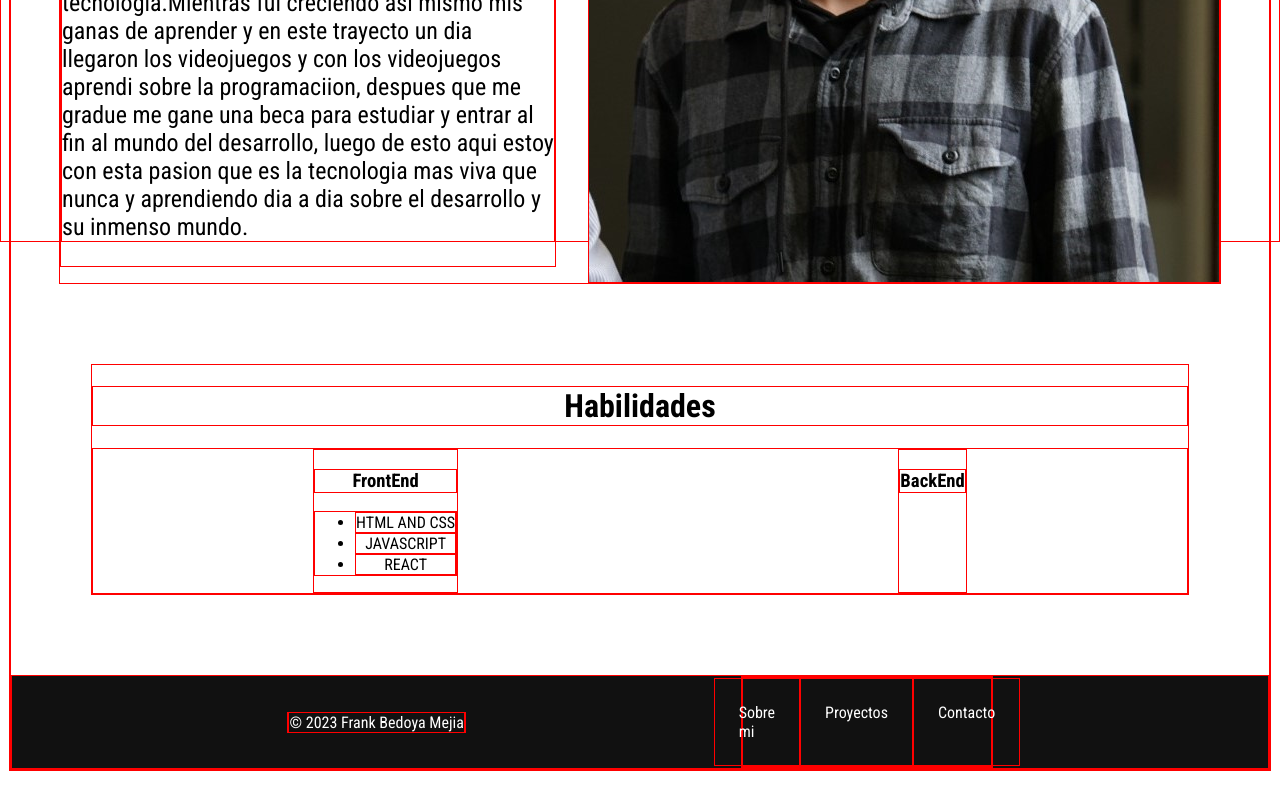
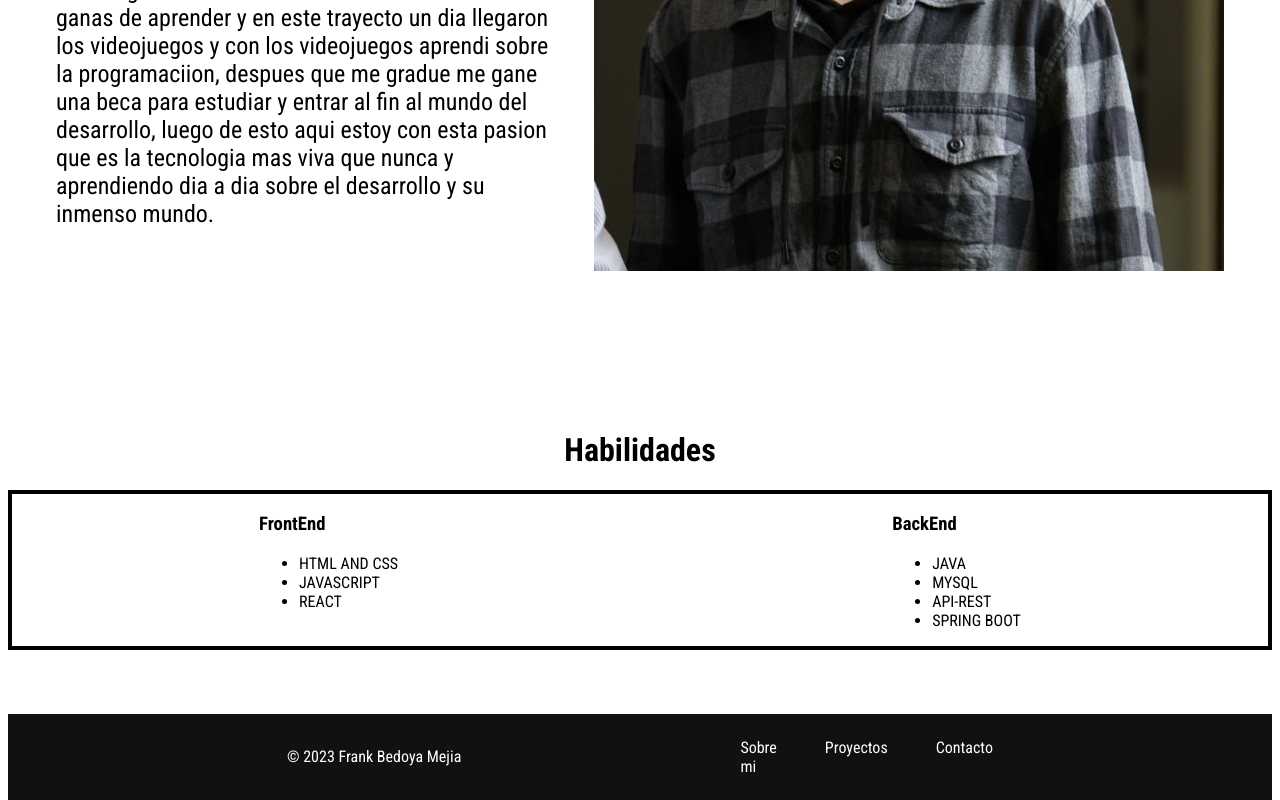
Before and after one commit to FrankBedoyaMejia/MyPortafolio, a React (Vite) app: page /sobremi in a window 1280 px wide. Shown: the part 558-1358 px from the top of the page. Before the commit the page ends 1329 px from the top, so only its background shows below. Built offline with nearby package versions, Linux system fonts and the light colour scheme.

Commit message:
Retomando proyecto luego de mucho tiempo con muchas ganas

```diff
--- a/src/Data/Product.json
+++ b/src/Data/Product.json
@@ -1,12 +1,12 @@
 
 [
   {
-    "titulo": "Dune",
-    "descripcion": "Set in a distant future, Dune follows the story of Paul Atreides as he navigates political intrigue, interplanetary conflicts, and the mystical powers of the desert planet Arrakis.",
+    "titulo": "Romeo Chicken",
+    "descripcion": "Pagina web creada con el fin de dar mas vision de productos y ayudar a incrementar ventas con esta misma.",
     "image": "/src/img/1304-37.jpg"
   },
   {
-    "titulo": "Foundation",
+    "titulo": "Api-Res",
     "descripcion": "In a crumbling Galactic Empire, Hari Seldon uses his mathematical theory of psychohistory to predict the impending fall of civilization and establish the Foundation to preserve human knowledge.",
     "image": "/src/img/1304-37.jpg"
   },
--- a/src/components/Habilidades.jsx
+++ b/src/components/Habilidades.jsx
@@ -14,8 +14,15 @@ export const Habilidades = () => {
               <li>REACT</li>
             </ul>
           </div>
+
           <div className="back">
             <h3>BackEnd</h3>
+            <ul>
+              <li>JAVA</li>
+              <li>MYSQL</li>
+              <li>API-REST</li>
+              <li>SPRING BOOT</li>
+            </ul>
           </div>
         </div>
       </div>
--- a/src/components/SobreMiPrincipal.jsx
+++ b/src/components/SobreMiPrincipal.jsx
@@ -7,7 +7,7 @@ export const SobreMiPrincipal = () => {
         <div className="letras">
           <h1>Sobre mi.</h1>
           <h4>
-            Soy un desarrollador web frontend como backend de Medellin,
+            Soy un desarrollador web, frontend como backend de Medellin,
             Colombia.
           </h4>
           <p>
--- a/src/styles/base/_base.scss
+++ b/src/styles/base/_base.scss
@@ -1,6 +1,4 @@
-*{border: red solid 1px;
-box-sizing: border-box;
-}
+//*{border: red solid 1px;box-sizing: border-box;}
 
 
 html{
--- a/src/styles/components/_Habilidades.scss
+++ b/src/styles/components/_Habilidades.scss
@@ -1,9 +1,12 @@
 .contenedorH{
+ h1{
     text-align: center;
-    margin: 5rem;
+ }
+    margin-top: 10rem;
     .habilidades{
         display: flex;
         justify-content: space-around;
+        border: black solid 4px;
 
         .front{}
 
--- a/src/styles/index.css
+++ b/src/styles/index.css
@@ -1,8 +1,3 @@
-* {
-  border: red solid 1px;
-  box-sizing: border-box;
-}
-
 html {
   font-family: "Roboto Condensed", sans-serif;
   width: 100%;
@@ -218,10 +213,13 @@ header .iconfacebook:hover {
 }
 
 .contenedorH {
+  margin-top: 10rem;
+}
+.contenedorH h1 {
   text-align: center;
-  margin: 5rem;
 }
 .contenedorH .habilidades {
   display: flex;
   justify-content: space-around;
+  border: black solid 4px;
 }/*# sourceMappingURL=index.css.map */
```
Also changed, not shown: 1 other file (tests, documents, lock files or other folders).
